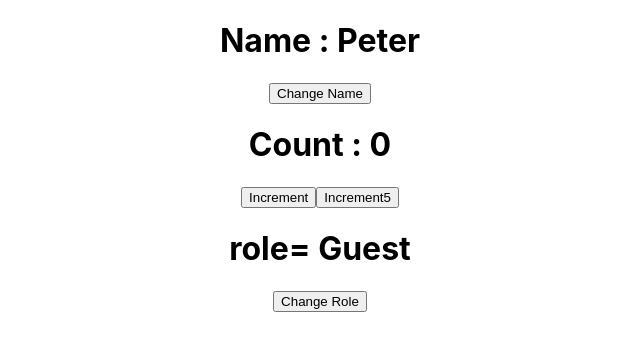
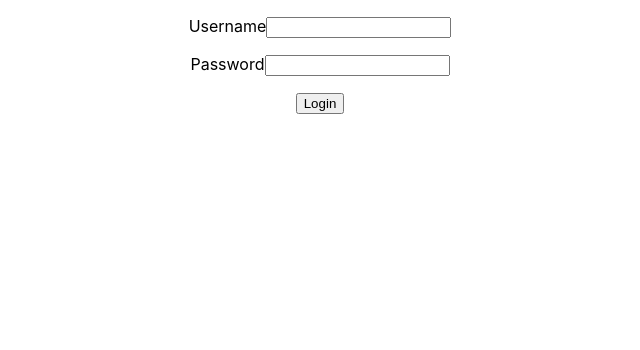
Before and after one commit to Aditya1113/BOE, a React (Create React App) app in the folder reactjsnov2023/: page / in a window 1280 px wide. Shown: the top 350 px of the page, without its empty margins (320-960 px from the left). Built offline with nearby package versions, Linux system fonts and the light colour scheme.

Commit message:
useStateWithObject

```diff
--- a/reactjsnov2023/src/App.jsx
+++ b/reactjsnov2023/src/App.jsx
@@ -5,6 +5,7 @@ import Person from "./Components/Person";
 import Student from "./Components/Student";
 import MovieComp from "./Components/MovieComp";
 import People from "./Components/People";
+import Form from "./Components/Form";
 
 const App = () => {
   const personInfo = {
@@ -29,7 +30,8 @@ const App = () => {
 
       <Student students={StudentDetails}/>
       <MovieComp/> */}
-      <People/>
+      {/* <People/> */}
+      <Form/>
     </div>
   );
 };
--- /dev/null
+++ b/reactjsnov2023/src/Components/Form.jsx
@@ -0,0 +1,37 @@
+import React, { useState } from 'react'
+
+const Form = () => {
+
+    const [loginDetails,setLoginDetails] = useState({username:'',password:''})
+
+    const loginProcess=()=>{
+            console.log(loginDetails)
+    }
+
+    const handleChange=(event)=>{
+        setLoginDetails({...loginDetails,[event.target.name]:event.target.value})
+    }
+  return (
+    <div>
+        <p>
+            <label>Username</label>
+            {/* <input type='text' name="username" onChange={(event)=>setLoginDetails({...loginDetails,username:event.target.value})}/> */}
+            <input type="text" name='username' onChange={handleChange}/>
+        </p>
+
+        <p>
+            <label>Password</label>
+            {/* <input type='password' name="password" onChange={(event)=>setLoginDetails({...loginDetails,password:event.target.value})}/> */}
+            <input type="password" name='password' onChange={handleChange}/>
+        </p>
+        <p>
+            <button onClick={loginProcess}>Login</button>
+        </p>
+
+
+
+    </div>
+  )
+}
+
+export default Form
```
